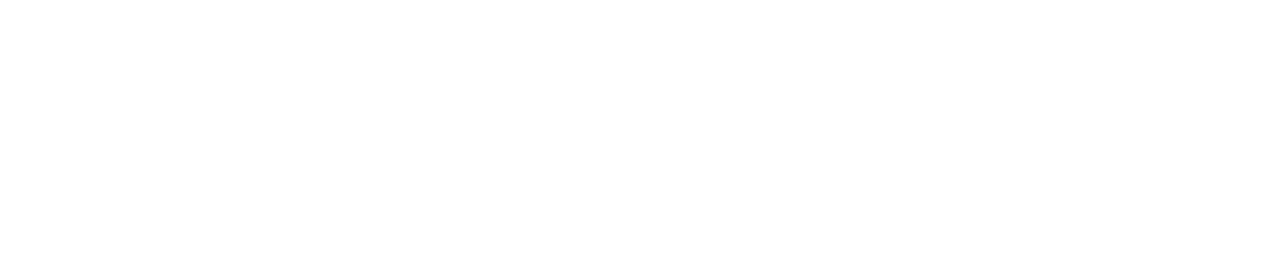
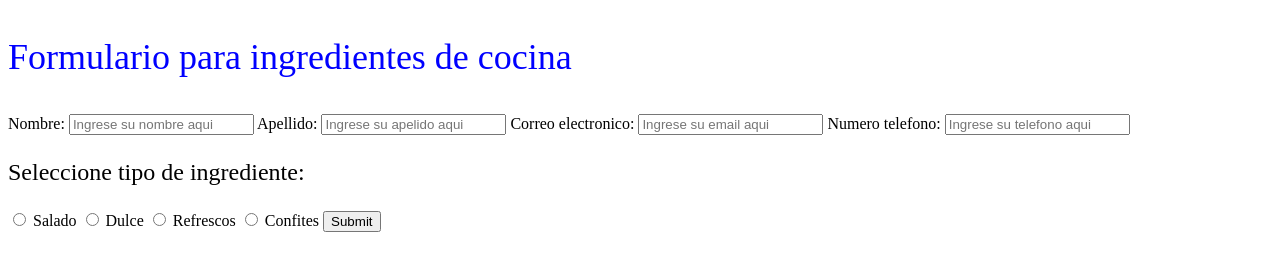
Before and after one commit to jlrazr/subsNnotify, a plain HTML site: page index.html in a window 1280 px wide. Drawn offline with Linux system fonts and the light colour scheme.

Commit message:
Version 1.0 del formulario

```diff
--- a/index.html
+++ b/index.html
@@ -4,13 +4,31 @@
     <meta charset="UTF-8">
     <meta http-equiv="X-UA-Compatible" content="IE=edge">
     <meta name="viewport" content="width=device-width, initial-scale=1.0">
-    <title>Form</title>
+    <title>Formulario Theos Cocina</title>
+    <link rel="stylesheet" href="./static/styles/main.css">
 </head>
 <body>
-    <section>
-        <form action="#">
-
-        </form>
-    </section>
+    <p class="test"> Formulario para ingredientes de cocina</p>
+    <form action="/action_page.php">
+        <label for="fname">Nombre:</label>
+        <input type="text" id="fname" name="fname" placeholder="Ingrese su nombre aqui">
+        <label for="lname">Apellido:</label>
+        <input type="text" id="lname" name="lname" placeholder="Ingrese su apelido aqui">
+        <label for="email">Correo electronico:</label>
+        <input type="email" id="email" name="email" placeholder="Ingrese su email aqui">
+        <label for="phone">Numero telefono:</label>
+        <input type="phone" id="phone" name="phone" placeholder="Ingrese su telefono aqui">
+        <p>Seleccione tipo de ingrediente:</p>
+        <input type="radio" id="salado" name="fav_language" value="HTML">
+        <label for="salado">Salado</label>
+        <input type="radio" id="dulce" name="fav_language" value="HTML">
+        <label for="dulce">Dulce</label>
+        <input type="radio" id="refrrescos" name="fav_language" value="HTML">
+        <label for="refrescos">Refrescos</label>
+        <input type="radio" id="confites" name="fav_language" value="HTML">
+        <label for="confites">Confites</label>
+        <input type="submit" value="Submit">
+      </form>
+   <script src="./static/Scripts/main.js"></script>
 </body>
 </html>
--- /dev/null
+++ b/static/Scripts/main.js
@@ -0,0 +1 @@
+console.log("hola mundo")
--- a/static/styles/main.css
+++ b/static/styles/main.css
@@ -1,3 +1,12 @@
-body {
-    background: rgb(218, 98, 98);
+p {
+    font-size: 24px;
 }
+p.test {
+    font-size: 36px;
+    color: blue;
+}
+
+#fname {
+    font: size 30px;
+    color: aqua;
+}
```
